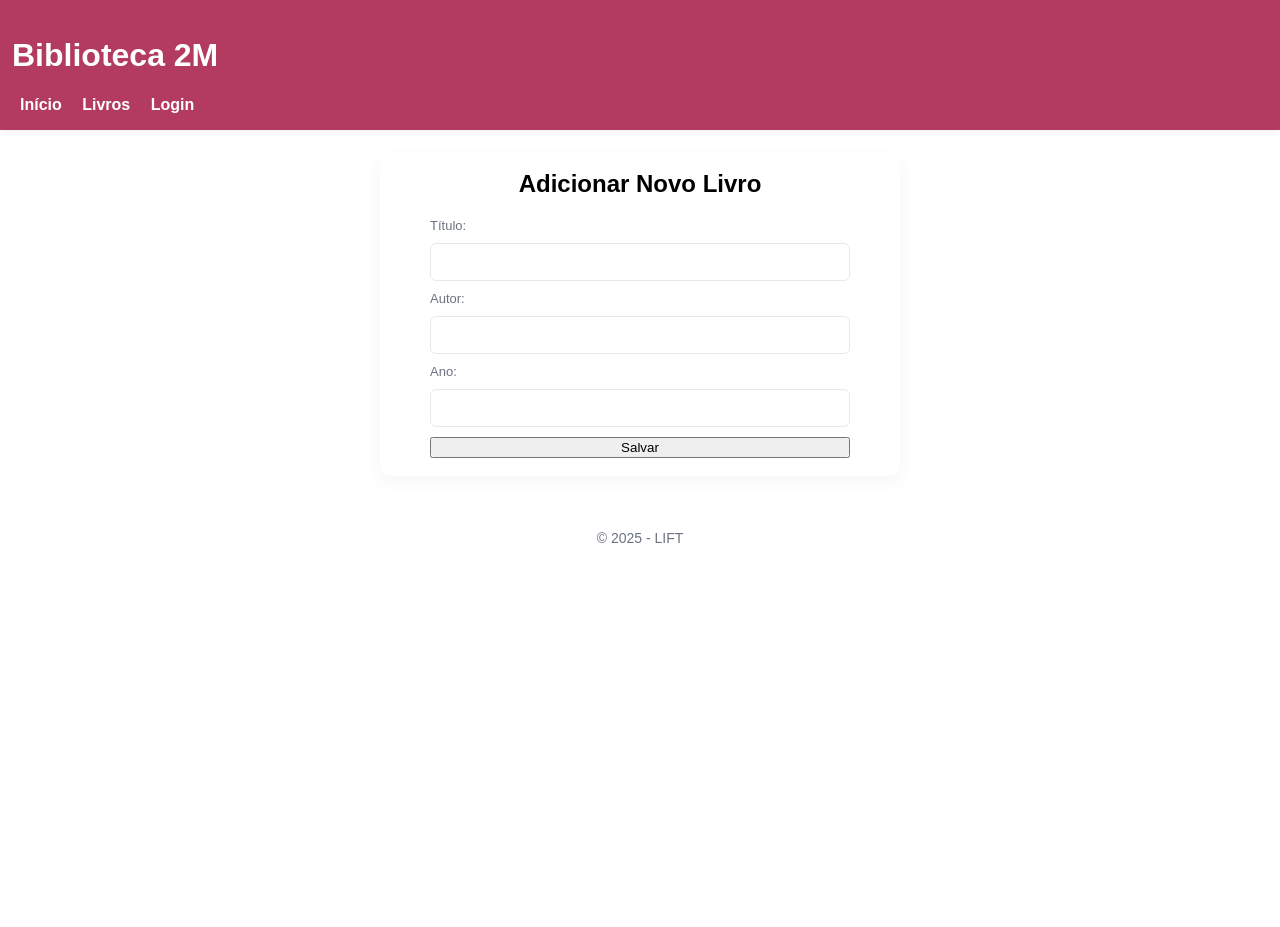
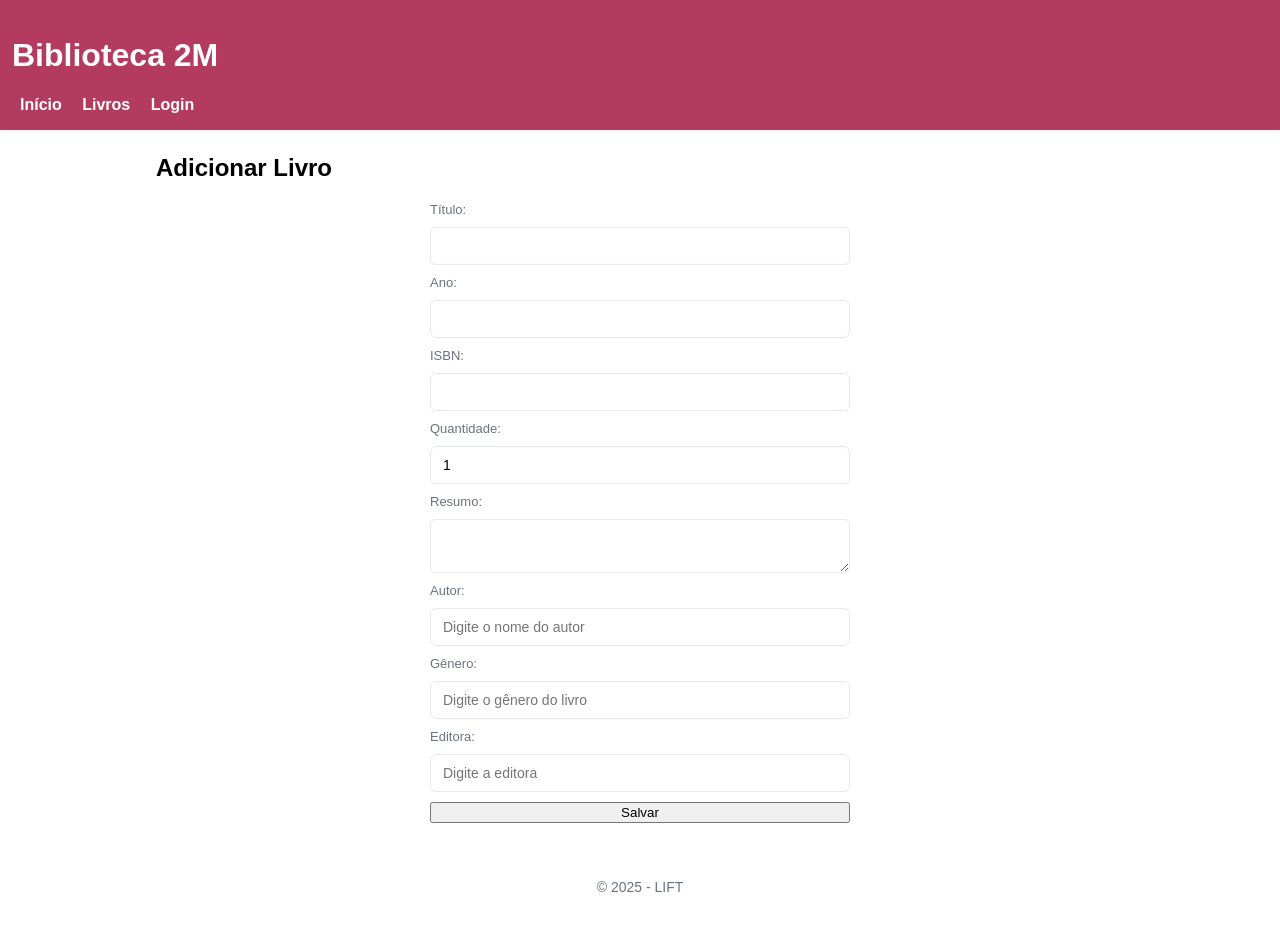
Before and after one commit to LiviaVolieari/Biblioteca---Banco-de-Dados, a Flask app: page /livros/add in a window 1280 px wide. Before the commit the page ends 543 px from the top, so only its background shows below. Run offline with Flask 3, Linux system fonts and the light colour scheme; some libraries are stand-ins or nearby versions.

Commit message:
melhorias no crud dos livros e exibição de informações

```diff
--- a/config/__init__.py
+++ b/config/__init__.py
@@ -14,7 +14,7 @@ app.secret_key = os.environ.get('FLASK_SECRET_KEY', 'chave_super_segura')
 app.config['MYSQL_HOST'] = os.environ.get('MYSQL_HOST', 'localhost')
 app.config['MYSQL_PORT'] = int(os.environ.get('MYSQL_PORT', 3306))
 app.config['MYSQL_USER'] = os.environ.get('MYSQL_USER', 'root')
-app.config['MYSQL_PASSWORD'] = os.environ.get('MYSQL_PASSWORD', '1234')  #aqui poem a senha
+app.config['MYSQL_PASSWORD'] = os.environ.get('MYSQL_PASSWORD', '')  #aqui poem a senha
 app.config['MYSQL_DB'] = os.environ.get('MYSQL_DB', 'biblioteca')
 app.config['MYSQL_CURSORCLASS'] = 'DictCursor'
 
--- a/controllers/livro/routes.py
+++ b/controllers/livro/routes.py
@@ -6,47 +6,171 @@ livro_bp = Blueprint('livro_bp', __name__)
 @livro_bp.route('/')
 def view_livros():
     cursor = mysql.connection.cursor()
-    cursor.execute('SELECT * FROM livros')
+    cursor.execute("""
+    SELECT
+        livros.id,
+        livros.titulo,
+        autores.nome_autor,
+        generos.nome_genero,
+        editoras.nome_editora,
+        livros.ano,
+        livros.isbn,
+        livros.quantidade
+    FROM livros
+    LEFT JOIN autores ON livros.autor_id = autores.id_autor
+    LEFT JOIN generos ON livros.genero_id = generos.id_genero
+    LEFT JOIN editoras ON livros.editora_id = editoras.id_editora;
+    """)
     livros = cursor.fetchall()
     cursor.close()
     return render_template('view_livros.html', livros=livros)
 
 @livro_bp.route('/add', methods=['GET', 'POST'])
 def add_livro():
+    cursor = mysql.connection.cursor()
+
     if request.method == 'POST':
         titulo = request.form['titulo']
-        autor = request.form['autor']
         ano = request.form['ano']
+        isbn = request.form['isbn']
+        quantidade = request.form['quantidade']
+        resumo = request.form['resumo']
 
-        cursor = mysql.connection.cursor()
-        cursor.execute('INSERT INTO livros (titulo, autor, ano) VALUES (%s, %s, %s)', (titulo, autor, ano))
+        nome_autor = request.form['autor'].strip()
+        nome_genero = request.form['genero'].strip()
+        nome_editora = request.form['editora'].strip()
+
+        # 1️⃣ Autor — insere se não existir
+        cursor.execute("SELECT id_autor FROM autores WHERE nome_autor = %s", (nome_autor,))
+        autor = cursor.fetchone()
+        if autor:
+            autor_id = autor['id_autor']
+        else:
+            cursor.execute("INSERT INTO autores (nome_autor) VALUES (%s)", (nome_autor,))
+            mysql.connection.commit()
+            autor_id = cursor.lastrowid  # pega o id recém-criado
+
+        # 2️⃣ Gênero — insere se não existir
+        cursor.execute("SELECT id_genero FROM generos WHERE nome_genero = %s", (nome_genero,))
+        genero = cursor.fetchone()
+        if genero:
+            genero_id = genero['id_genero']
+        else:
+            cursor.execute("INSERT INTO generos (nome_genero) VALUES (%s)", (nome_genero,))
+            mysql.connection.commit()
+            genero_id = cursor.lastrowid
+
+        # 3️⃣ Editora — insere se não existir
+        cursor.execute("SELECT id_editora FROM editoras WHERE nome_editora = %s", (nome_editora,))
+        editora = cursor.fetchone()
+        if editora:
+            editora_id = editora['id_editora']
+        else:
+            cursor.execute("INSERT INTO editoras (nome_editora) VALUES (%s)", (nome_editora,))
+            mysql.connection.commit()
+            editora_id = cursor.lastrowid
+
+        # 4️⃣ Agora insere o livro com os IDs corretos
+        cursor.execute("""
+            INSERT INTO livros (titulo, ano, isbn, quantidade, resumo, autor_id, genero_id, editora_id)
+            VALUES (%s, %s, %s, %s, %s, %s, %s, %s)
+        """, (titulo, ano, isbn, quantidade, resumo, autor_id, genero_id, editora_id))
+
         mysql.connection.commit()
         cursor.close()
+        flash('Livro com sucesso!', 'success')
+        return redirect(url_for('livro_bp.view_livros'))
 
-        flash('Livro adicionado com sucesso!', 'success')
-        return redirect(url_for('livro_bp.view_livros'))
+    cursor.close()
     return render_template('add_livro.html')
+
 
 @livro_bp.route('/edit/<int:id>', methods=['GET', 'POST'])
 def edit_livro(id):
     cursor = mysql.connection.cursor()
-    cursor.execute('SELECT * FROM livros WHERE id=%s', (id,))
+
+    # Busca o livro atual
+    cursor.execute("""
+        SELECT
+            livros.id,
+            livros.titulo,
+            livros.ano,
+            livros.isbn,
+            livros.quantidade,
+            livros.resumo,
+            autores.nome_autor,
+            generos.nome_genero,
+            editoras.nome_editora
+        FROM livros
+        LEFT JOIN autores ON livros.autor_id = autores.id_autor
+        LEFT JOIN generos ON livros.genero_id = generos.id_genero
+        LEFT JOIN editoras ON livros.editora_id = editoras.id_editora
+        WHERE livros.id = %s
+    """, (id,))
     livro = cursor.fetchone()
+
+    if not livro:
+        cursor.close()
+        flash('Livro não encontrado!', 'error')
+        return redirect(url_for('livro_bp.view_livros'))
 
     if request.method == 'POST':
         titulo = request.form['titulo']
-        autor = request.form['autor']
         ano = request.form['ano']
+        isbn = request.form['isbn']
+        quantidade = request.form['quantidade']
+        resumo = request.form['resumo']
 
-        cursor.execute('UPDATE livros SET titulo=%s, autor=%s, ano=%s WHERE id=%s', (titulo, autor, ano, id))
+        nome_autor = request.form['autor'].strip()
+        nome_genero = request.form['genero'].strip()
+        nome_editora = request.form['editora'].strip()
+
+        # 1️⃣ Autor — cria se não existir
+        cursor.execute("SELECT id_autor FROM autores WHERE nome_autor = %s", (nome_autor,))
+        autor = cursor.fetchone()
+        if autor:
+            autor_id = autor['id_autor']
+        else:
+            cursor.execute("INSERT INTO autores (nome_autor) VALUES (%s)", (nome_autor,))
+            mysql.connection.commit()
+            autor_id = cursor.lastrowid
+
+        # 2️⃣ Gênero — cria se não existir
+        cursor.execute("SELECT id_genero FROM generos WHERE nome_genero = %s", (nome_genero,))
+        genero = cursor.fetchone()
+        if genero:
+            genero_id = genero['id_genero']
+        else:
+            cursor.execute("INSERT INTO generos (nome_genero) VALUES (%s)", (nome_genero,))
+            mysql.connection.commit()
+            genero_id = cursor.lastrowid
+
+        # 3️⃣ Editora — cria se não existir
+        cursor.execute("SELECT id_editora FROM editoras WHERE nome_editora = %s", (nome_editora,))
+        editora = cursor.fetchone()
+        if editora:
+            editora_id = editora['id_editora']
+        else:
+            cursor.execute("INSERT INTO editoras (nome_editora) VALUES (%s)", (nome_editora,))
+            mysql.connection.commit()
+            editora_id = cursor.lastrowid
+
+        # 4️⃣ Atualiza o livro
+        cursor.execute("""
+            UPDATE livros
+            SET titulo = %s, ano = %s, isbn = %s, quantidade = %s, resumo = %s,
+                autor_id = %s, genero_id = %s, editora_id = %s
+            WHERE id = %s
+        """, (titulo, ano, isbn, quantidade, resumo, autor_id, genero_id, editora_id, id))
+
         mysql.connection.commit()
         cursor.close()
-
         flash('Livro atualizado com sucesso!', 'success')
         return redirect(url_for('livro_bp.view_livros'))
 
     cursor.close()
     return render_template('edit_livro.html', livro=livro)
+
 
 
 @livro_bp.route('/delete/<int:id>')
--- a/database/schema.sql
+++ b/database/schema.sql
@@ -35,11 +35,8 @@ CREATE TABLE IF NOT EXISTS editoras (
 CREATE TABLE IF NOT EXISTS livros (
     id INT AUTO_INCREMENT PRIMARY KEY,
     titulo VARCHAR(255) NOT NULL,
-    autor VARCHAR(255) NOT NULL,
     ano INT,
     isbn VARCHAR(20),
-    genero VARCHAR(100),
-    editora VARCHAR(255),
     quantidade INT DEFAULT 1,
     resumo TEXT,
     autor_id INT,
--- a/templates/add_livro.html
+++ b/templates/add_livro.html
@@ -1,19 +1,32 @@
 {% extends "base.html" %}
-
 {% block title %}Adicionar Livro{% endblock %}
-
 {% block content %}
-<div class="form-container">
-    <h2>Adicionar Novo Livro</h2>
+<div class="container">
+    <h2>Adicionar Livro</h2>
     <form method="POST">
-        <label for="titulo">Título:</label>
+        <label>Título:</label>
         <input type="text" name="titulo" required>
 
+        <label>Ano:</label>
+        <input type="number" name="ano">
+
+        <label>ISBN:</label>
+        <input type="text" name="isbn">
+
+        <label>Quantidade:</label>
+        <input type="number" name="quantidade" min="1" value="1">
+
+        <label>Resumo:</label>
+        <textarea name="resumo"></textarea>
+
         <label for="autor">Autor:</label>
-        <input type="text" name="autor" required>
+        <input type="text" name="autor" id="autor" placeholder="Digite o nome do autor" required>
 
-        <label for="ano">Ano:</label>
-        <input type="number" name="ano" required>
+        <label for="genero">Gênero:</label>
+        <input type="text" name="genero" id="genero" placeholder="Digite o gênero do livro" required>
+
+        <label for="editora">Editora:</label>
+        <input type="text" name="editora" id="editora" placeholder="Digite a editora" required>
 
         <button type="submit">Salvar</button>
     </form>
```
Also changed, not shown: templates/edit_livro.html (+16 -1 lines), templates/view_livros.html (+11 -6 lines).
